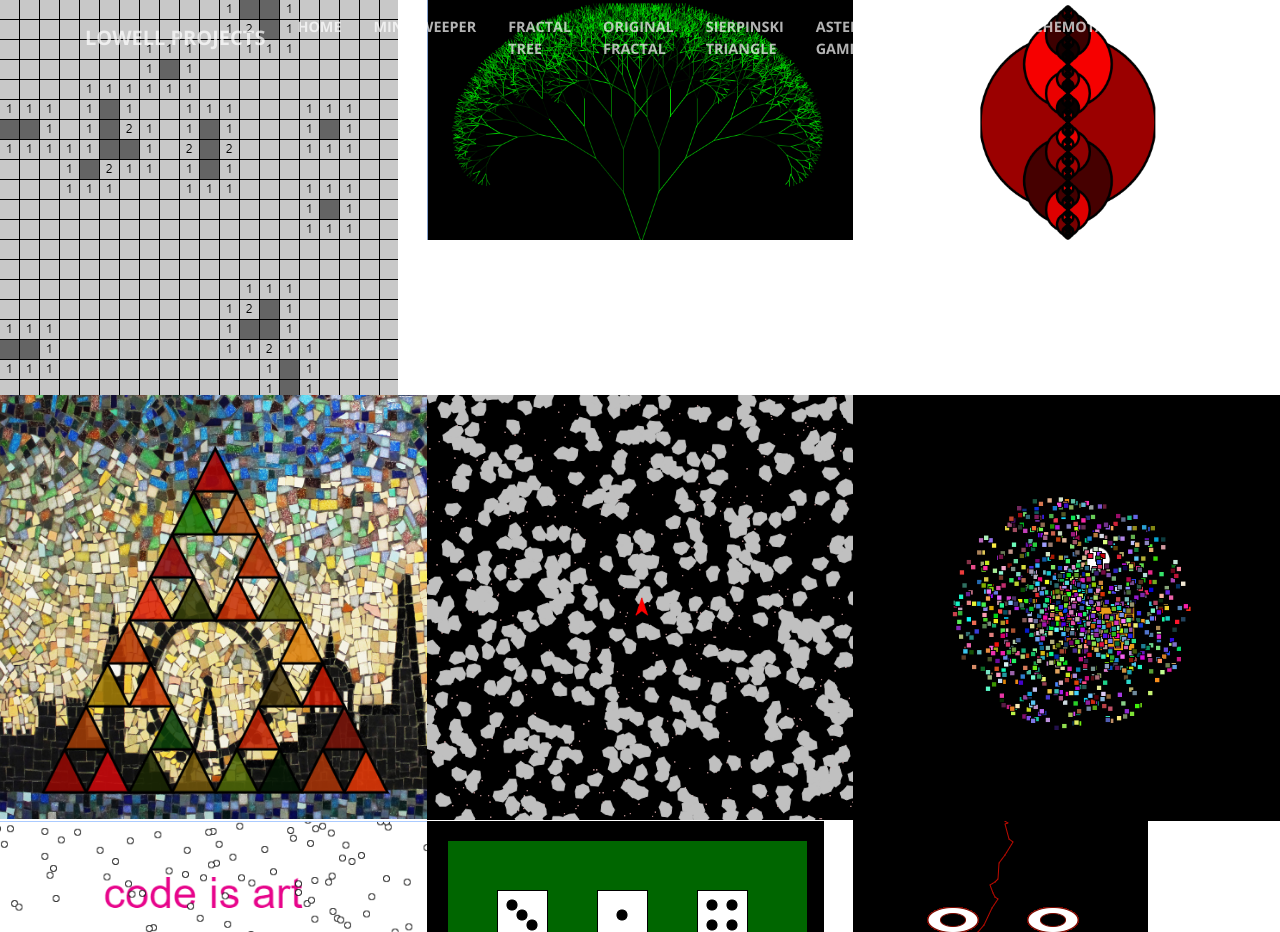
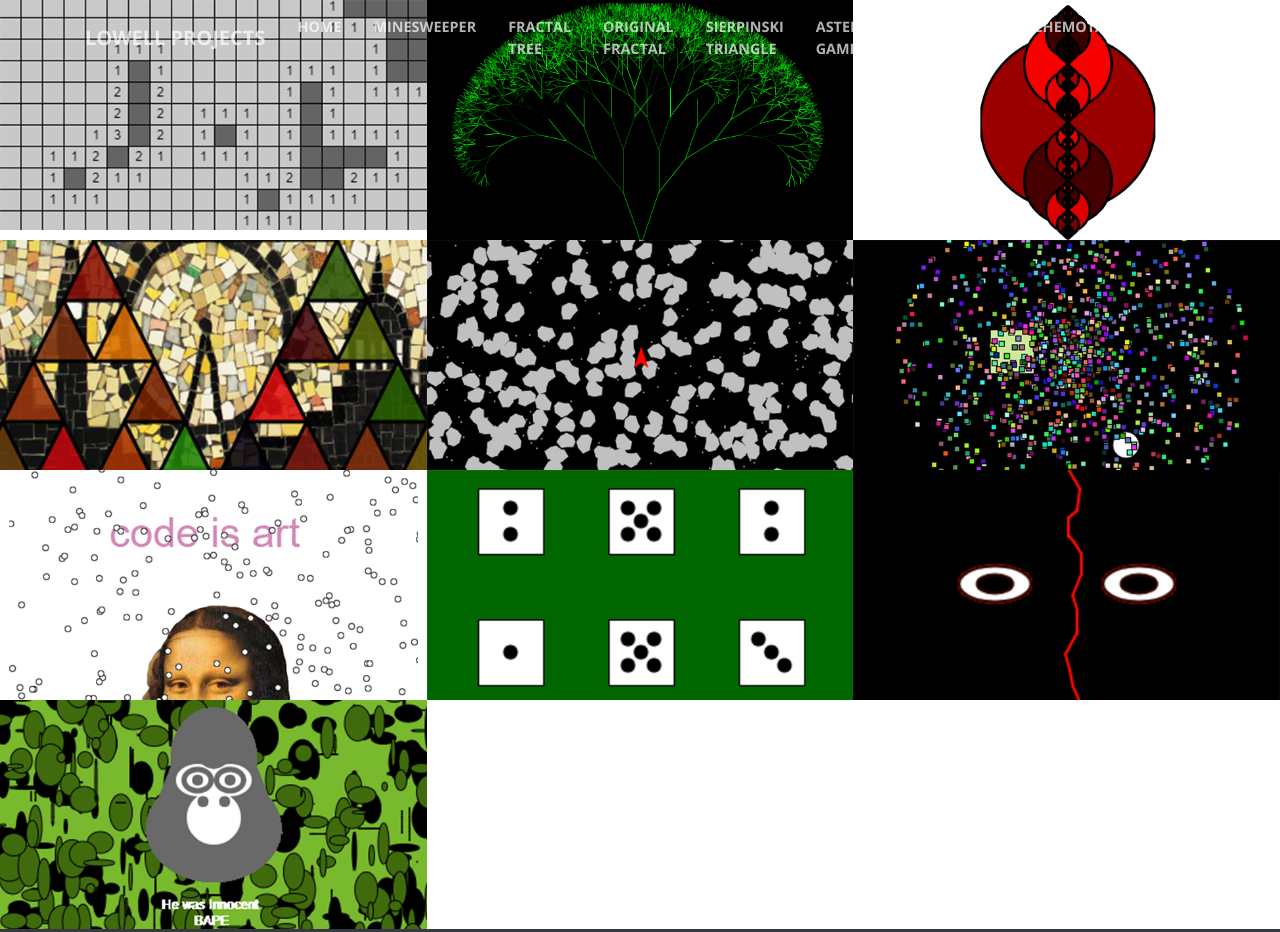
Before and after one commit to kenpaso/LowellProjects, a website with bundled scripts: page index.html in a window 1280 px wide. Shown: the top 932 px of the page. Built offline with nearby package versions, Linux system fonts and the light colour scheme.

Commit message:
adjusted size

```diff
--- a/index.html
+++ b/index.html
@@ -154,7 +154,7 @@
         <div class="row no-gutters popup-gallery">
           <div class="col-lg-4 col-sm-6">
             <a class="portfolio-box" href="https://kenpaso.github.io/Minesweeper/">
-              <img class="img-fluid" src="img/portfolio/thumbnails/10.png" alt="">
+              <img class="img-fluid" src="img/portfolio/thumbnails/1000.png" alt="">
               <div class="portfolio-box-caption">
                 <div class="portfolio-box-caption-content">
                   <div class="project-category text-faded">
@@ -169,7 +169,7 @@
           </div>
           <div class="col-lg-4 col-sm-6">
             <a class="portfolio-box" href="https://kenpaso.github.io/FractalTree/">
-              <img class="img-fluid" src="img/portfolio/thumbnails/9.png" alt="">
+              <img class="img-fluid" src="img/portfolio/thumbnails/900.png" alt="">
               <div class="portfolio-box-caption">
                 <div class="portfolio-box-caption-content">
                   <div class="project-category text-faded">
@@ -184,7 +184,7 @@
           </div>
           <div class="col-lg-4 col-sm-6">
             <a class="portfolio-box" href="https://kenpaso.github.io/OriginalFractal/">
-              <img class="img-fluid" src="img/portfolio/thumbnails/8.png" alt="">
+              <img class="img-fluid" src="img/portfolio/thumbnails/800.png" alt="">
               <div class="portfolio-box-caption">
                 <div class="portfolio-box-caption-content">
                   <div class="project-category text-faded">
@@ -199,7 +199,7 @@
           </div>
           <div class="col-lg-4 col-sm-6">
             <a class="portfolio-box" href="https://kenpaso.github.io/SierpinskiTriangle/">
-              <img class="img-fluid" src="img/portfolio/thumbnails/7.png" alt="">
+              <img class="img-fluid" src="img/portfolio/thumbnails/700.png" alt="">
               <div class="portfolio-box-caption">
                 <div class="portfolio-box-caption-content">
                   <div class="project-category text-faded">
@@ -214,7 +214,7 @@
           </div>
           <div class="col-lg-4 col-sm-6">
             <a class="portfolio-box" href="https://kenpaso.github.io/AsteroidsGame/">
-              <img class="img-fluid" src="img/portfolio/thumbnails/6.png" alt="">
+              <img class="img-fluid" src="img/portfolio/thumbnails/600.png" alt="">
               <div class="portfolio-box-caption">
                 <div class="portfolio-box-caption-content">
                   <div class="project-category text-faded">
@@ -229,7 +229,7 @@
           </div>
           <div class="col-lg-4 col-sm-6">
             <a class="portfolio-box" href="https://kenpaso.github.io/Starfield/">
-              <img class="img-fluid" src="img/portfolio/thumbnails/5.png" alt="">
+              <img class="img-fluid" src="img/portfolio/thumbnails/500.png" alt="">
               <div class="portfolio-box-caption">
                 <div class="portfolio-box-caption-content">
                   <div class="project-category text-faded">
@@ -244,7 +244,7 @@
           </div>
           <div class="col-lg-4 col-sm-6">
             <a class="portfolio-box" href="https://kenpaso.github.io/Chemotaxis/">
-              <img class="img-fluid" src="img/portfolio/thumbnails/4.png" alt="">
+              <img class="img-fluid" src="img/portfolio/thumbnails/400.png" alt="">
               <div class="portfolio-box-caption">
                 <div class="portfolio-box-caption-content">
                   <div class="project-category text-faded">
@@ -259,7 +259,7 @@
           </div>
           <div class="col-lg-4 col-sm-6">
             <a class="portfolio-box" href="https://kenpaso.github.io/Dice/">
-              <img class="img-fluid" src="img/portfolio/thumbnails/3.png" alt="">
+              <img class="img-fluid" src="img/portfolio/thumbnails/300.png" alt="">
               <div class="portfolio-box-caption">
                 <div class="portfolio-box-caption-content">
                   <div class="project-category text-faded">
@@ -274,7 +274,7 @@
           </div>
           <div class="col-lg-4 col-sm-6">
             <a class="portfolio-box" href="https://kenpaso.github.io/Lightning/">
-              <img class="img-fluid" src="img/portfolio/thumbnails/2.png" alt="">
+              <img class="img-fluid" src="img/portfolio/thumbnails/200.png" alt="">
               <div class="portfolio-box-caption">
                 <div class="portfolio-box-caption-content">
                   <div class="project-category text-faded">
@@ -289,7 +289,7 @@
           </div>
           <div class="col-lg-4 col-sm-6">
             <a class="portfolio-box" href="https://kenpaso.github.io/OriginalDesign/">
-              <img class="img-fluid" src="img/portfolio/thumbnails/1.png" alt="">
+              <img class="img-fluid" src="img/portfolio/thumbnails/100.png" alt="">
               <div class="portfolio-box-caption">
                 <div class="portfolio-box-caption-content">
                   <div class="project-category text-faded">
```
Also changed, not shown: img/portfolio/thumbnails/1.png (deleted), img/portfolio/thumbnails/10.png (deleted), img/portfolio/thumbnails/100.png (added), img/portfolio/thumbnails/1000.png (added), img/portfolio/thumbnails/2.png (deleted), img/portfolio/thumbnails/200.png (added), img/portfolio/thumbnails/3.png (deleted), img/portfolio/thumbnails/300.png (added), img/portfolio/thumbnails/4.png (deleted), img/portfolio/thumbnails/400.png (added), img/portfolio/thumbnails/5.png (deleted), img/portfolio/thumbnails/500.png (added), img/portfolio/thumbnails/6.png (deleted), img/portfolio/thumbnails/600.png (added), 5 more files.
